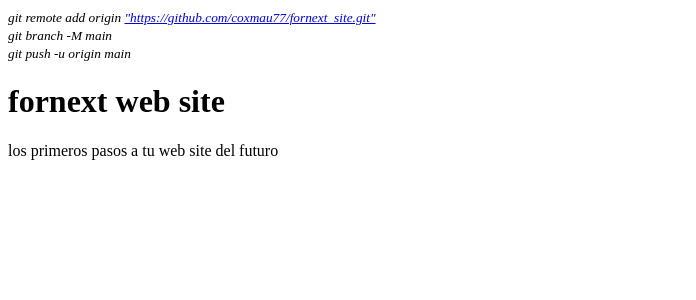
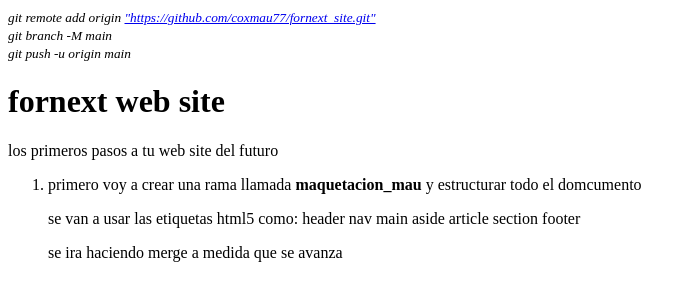
Before and after one commit to coxmau77/fornext_site, a plain HTML site: page index.html in a window 1280 px wide. Shown: the whole page, without its empty margins (0-696 px from the left). Drawn offline with Linux system fonts and the light colour scheme.

Commit message:
Estructuracion 0 del documento

```diff
--- a/index.html
+++ b/index.html
@@ -15,5 +15,12 @@
         </small>
         <h1>fornext web site</h1>
         <p>los primeros pasos a tu web site del futuro</p>
+        <ol>
+            <li>
+                <p>primero voy a crear una rama llamada <b>maquetacion_mau</b> y estructurar todo el domcumento</p>
+                <p>se van a usar las etiquetas html5 como: header nav main aside article section footer</p>
+                <p>se ira haciendo merge a medida que se avanza</p>
+            </li>
+        </ol>
     </body>
 </html>
```
